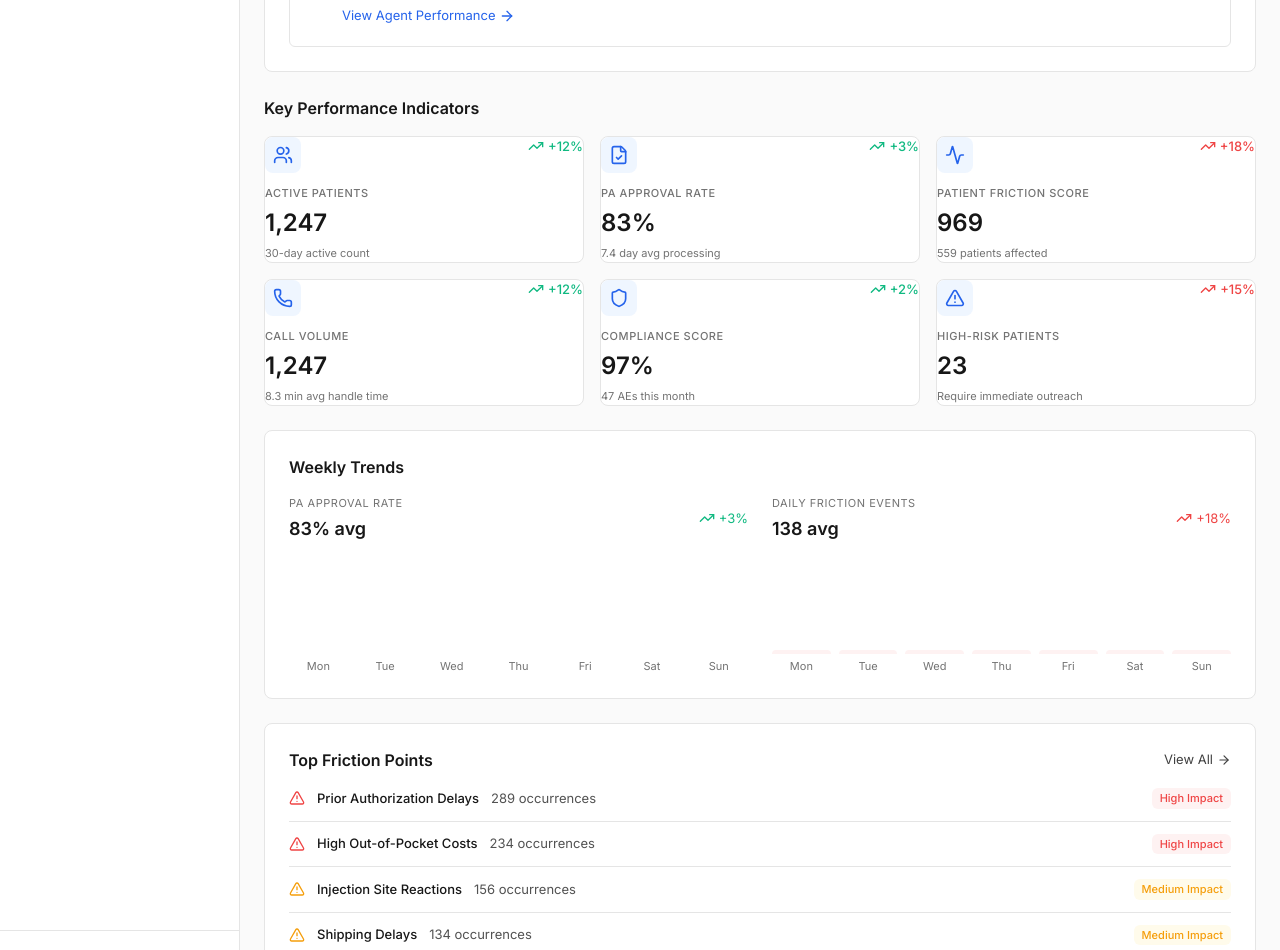
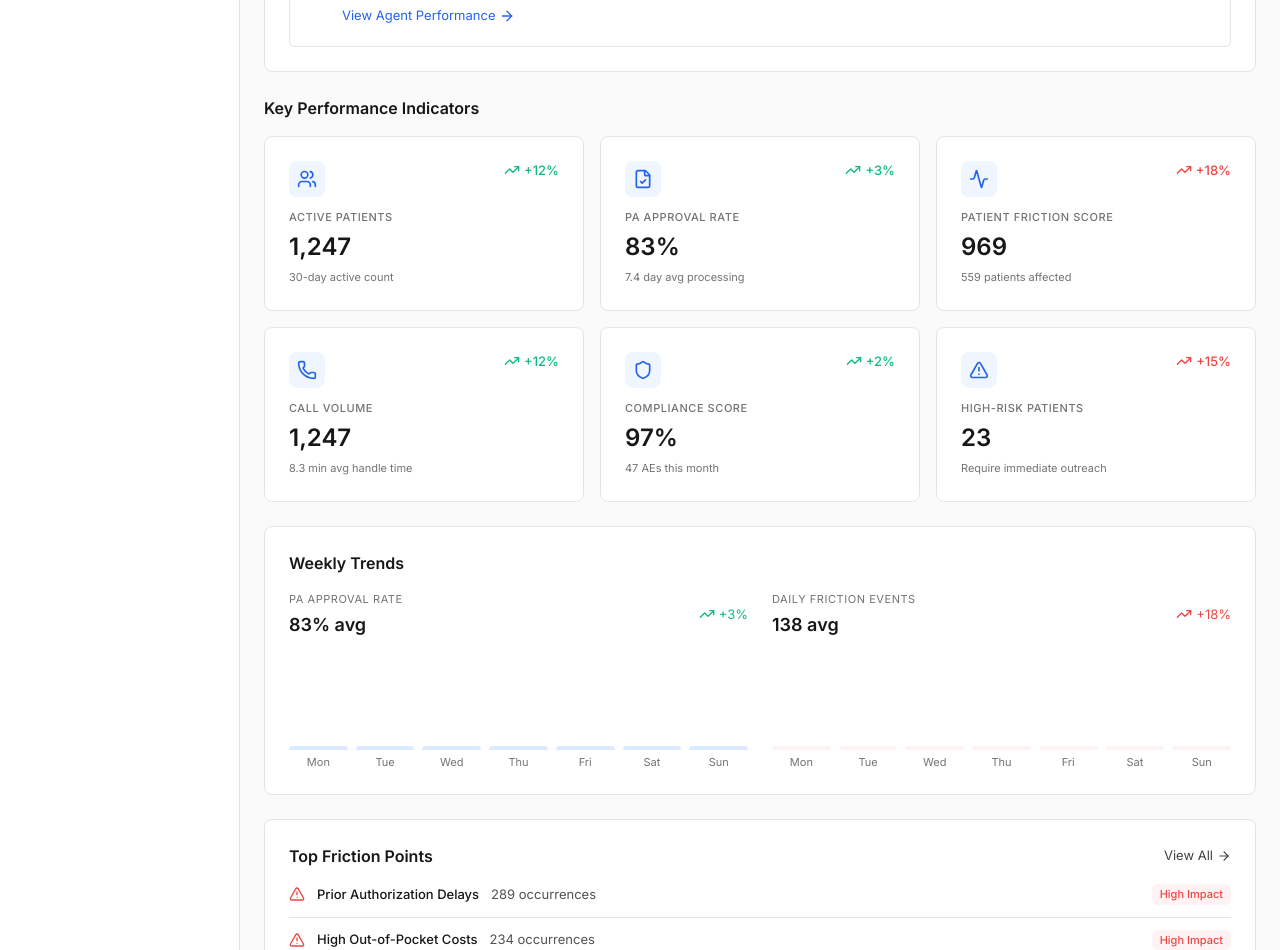
Before and after one commit to Vthat50/vevara, a Next.js app: page /dashboard in a window 1280 px wide. Shown: the part 560-1510 px from the top of the page. Built offline with nearby package versions, Linux system fonts and the light colour scheme; sample sign-in values are in the browser's storage.

Commit message:
Fix spacing TypeScript error in UnifiedDashboardTab

```diff
--- a/components/dashboard/UnifiedDashboardTab.tsx
+++ b/components/dashboard/UnifiedDashboardTab.tsx
@@ -142,7 +142,7 @@ export default function UnifiedDashboardTab({ onNavigate }: UnifiedDashboardTabP
     return (
       <div
         className="bg-white border border-neutral-200 rounded-lg hover:border-primary-300 hover:shadow-sm transition-all cursor-pointer"
-        style={{ padding: spacing[5] }}
+        style={{ padding: spacing[6] }}
         onClick={() => onNavigate(metric.target)}
       >
         <div className="flex items-start justify-between" style={{ marginBottom: spacing[3] }}>
@@ -281,7 +281,7 @@ export default function UnifiedDashboardTab({ onNavigate }: UnifiedDashboardTabP
                 <div key={index} className="flex flex-col items-center" style={{ flex: 1, gap: spacing[1] }}>
                   <div className="w-full bg-primary-200 rounded-t" style={{
                     height: `${day.paApprovals}%`,
-                    backgroundColor: colors.primary[200],
+                    backgroundColor: colors.primary[100],
                     minHeight: '4px'
                   }} />
                   <div className="text-neutral-500" style={{ fontSize: typography.fontSize.xs }}>
```
